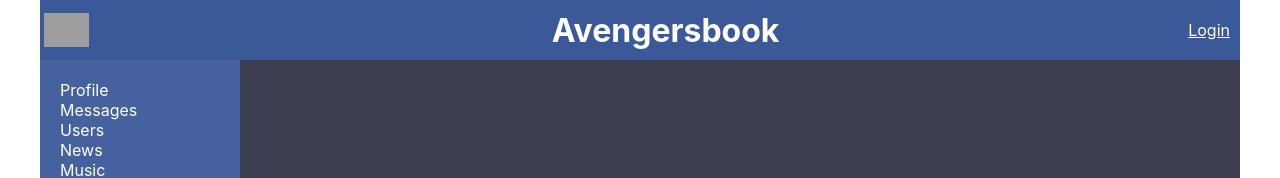
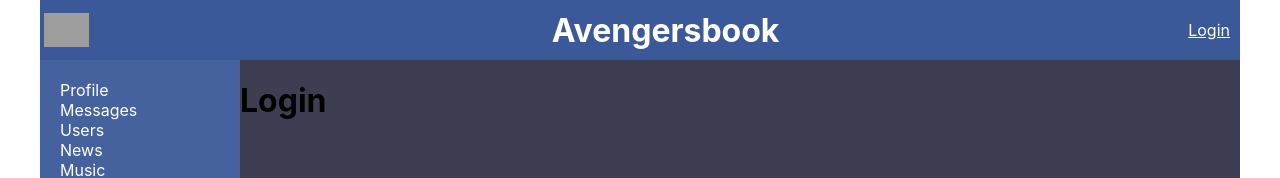
Before and after one commit to StanYaro/FirstReactApp, a React (Create React App) app: page /login in a window 1280 px wide. Shown: the top 178 px of the page. Built offline with nearby package versions, Linux system fonts and the light colour scheme; no server answers; grey boxes are pictures that could not be loaded.

Commit message:
redirect to login profile and dialogs

```diff
--- a/src/App.js
+++ b/src/App.js
@@ -9,6 +9,7 @@
 import UsersContainer from './components/Users/UsersContainer';
 import ProfileContainer from './components/Profile/ProfileContainer';
 import HeaderContainer from './components/Header/HeaderContainer';
+import LoginPage from './components/login/login';
 
 
 
@@ -28,6 +29,10 @@
       <Route path='/users'
         render = { () => <UsersContainer />} />
 
+      <Route path='/login'
+        render = { () => <LoginPage />} />
+
+
       </div>
     </div>
   );
--- a/src/components/Dialogs/Dialogs.jsx
+++ b/src/components/Dialogs/Dialogs.jsx
@@ -2,6 +2,7 @@
 import s from './Dialogs.module.css';
 import DialogItem from './DialogItem/DialogItem';
 import Message from './Message/Message';
+import {Redirect} from 'react-router-dom';
 
 const Dialogs = (props) => {
 
@@ -18,6 +19,8 @@
   let body = e.target.value;
   props.updateNewMessageBody(body);
 }
+
+if (!props.isAuth) return <Redirect to={"/login"} />;
 
   return (
         <div className={s.dialogs}>
--- a/src/components/Dialogs/DialogsContainer.jsx
+++ b/src/components/Dialogs/DialogsContainer.jsx
@@ -5,7 +5,8 @@
 
 let mapStateToProps = (state) => {
   return {
-    dialogsPage: state.dialogsPage
+    dialogsPage: state.dialogsPage,
+    isAuth: state.auth.isAuth
   }
 }
 let mapDispatchToProps = (dispatch) => {
--- a/src/components/Profile/ProfileContainer.jsx
+++ b/src/components/Profile/ProfileContainer.jsx
@@ -2,7 +2,7 @@
 import Profile from './Profile';
 import {connect} from 'react-redux';
 import {getUserProfile} from '../../Redux/profile-reducer';
-import {withRouter} from 'react-router-dom';
+import {withRouter, Redirect} from 'react-router-dom';
 
 class ProfileContainer extends React.Component {
 
@@ -16,12 +16,14 @@
 
     render()
     {
+        if (!this.props.isAuth) return <Redirect to={"/login"} />;
         return (
             <Profile {...this.props} profile={this.props.profile}/>
         )};
 }
 let mapStateToProps = (state) => ({
-    profile: state.profilePage.profile
+    profile: state.profilePage.profile,
+    isAuth: state.auth.isAuth
 });
 
 let WithUrlDataContainerComponent = withRouter(ProfileContainer);
--- /dev/null
+++ b/src/components/login/login.jsx
@@ -0,0 +1,8 @@
+import React from 'react'
+
+const Login = () => {
+    return <h1>Login</h1>
+}
+
+
+export default Login;
```
